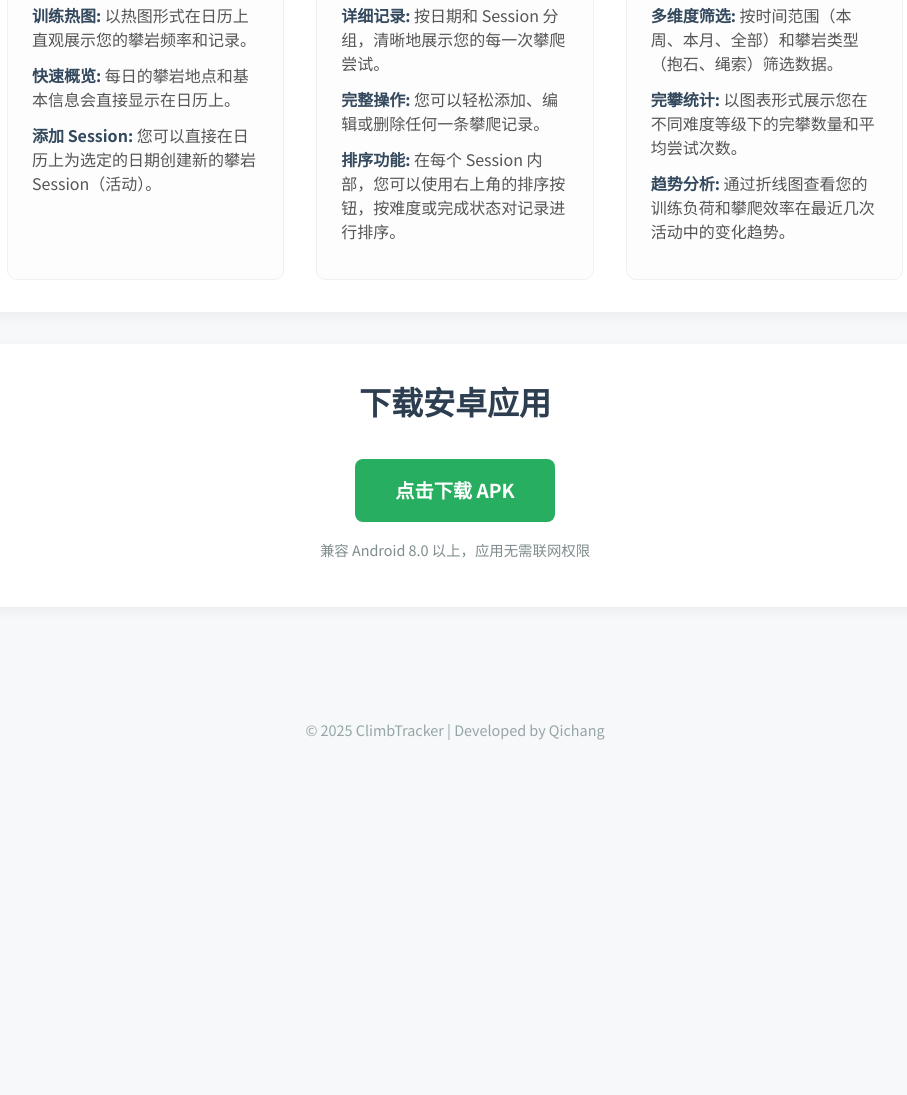
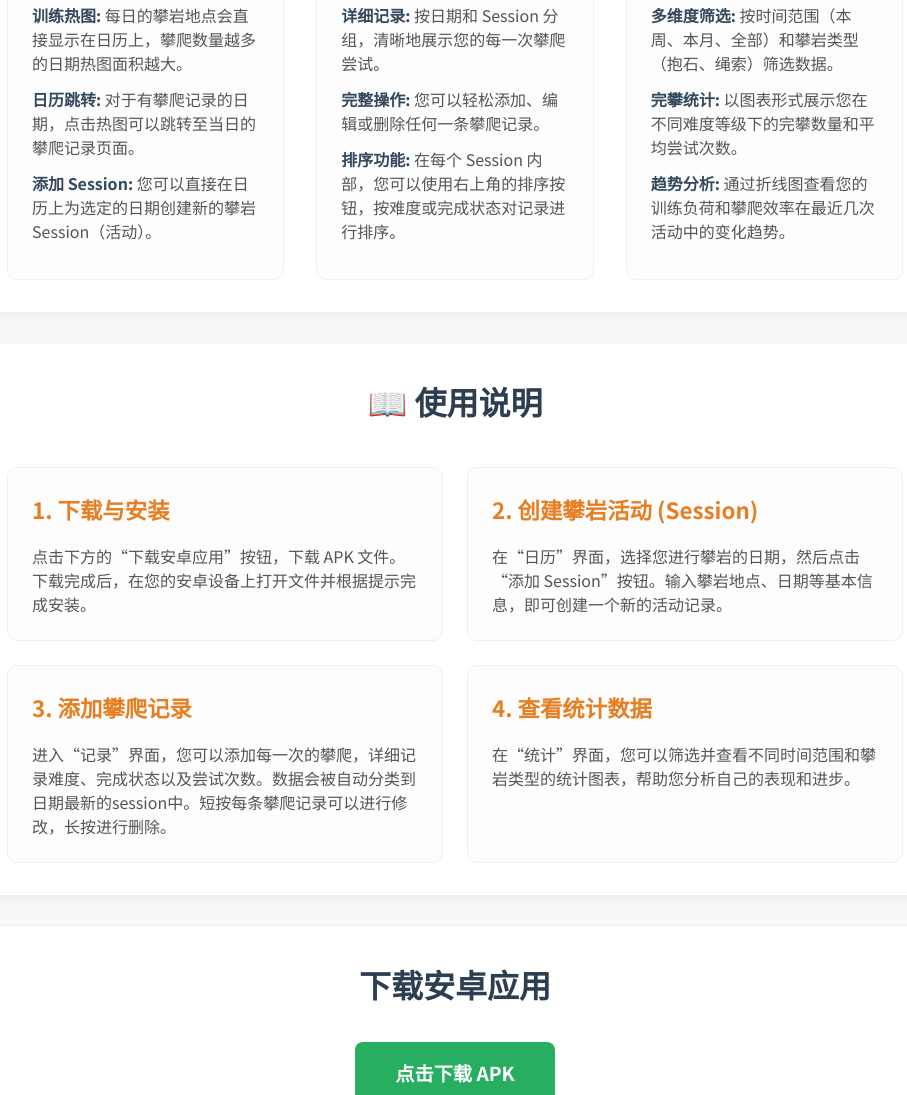
Before and after one commit to Qichang-Sun/ClimbTracker-app-website, a plain HTML site: page index.html in a window 1280 px wide. Shown: the part 2102-3197 px from the top of the page, without its empty margins (185-1092 px from the left). Before the commit the page ends 2889 px from the top, so only its background shows below. Drawn offline with Linux system fonts and the light colour scheme.

Commit message:
Add instructions section for the website

```diff
--- a/index.html
+++ b/index.html
@@ -56,8 +56,8 @@
         <div class="feature-item">
           <h3>📅 日历视图</h3>
           <ul>
-            <li><strong>训练热图:</strong> 以热图形式在日历上直观展示您的攀岩频率和记录。</li>
-            <li><strong>快速概览:</strong> 每日的攀岩地点和基本信息会直接显示在日历上。</li>
+            <li><strong>训练热图:</strong> 每日的攀岩地点会直接显示在日历上，攀爬数量越多的日期热图面积越大。</li>
+            <li><strong>日历跳转:</strong> 对于有攀爬记录的日期，点击热图可以跳转至当日的攀爬记录页面。</li>
             <li><strong>添加 Session:</strong> 您可以直接在日历上为选定的日期创建新的攀岩 Session（活动）。</li>
           </ul>
         </div>
@@ -76,6 +76,28 @@
             <li><strong>完攀统计:</strong> 以图表形式展示您在不同难度等级下的完攀数量和平均尝试次数。</li>
             <li><strong>趋势分析:</strong> 通过折线图查看您的训练负荷和攀爬效率在最近几次活动中的变化趋势。</li>
           </ul>
+        </div>
+      </div>
+    </section>
+
+    <section class="instructions">
+      <h2>📖 使用说明</h2>
+      <div class="instruction-list">
+        <div class="instruction-item">
+          <h3>1. 下载与安装</h3>
+          <p>点击下方的“下载安卓应用”按钮，下载 APK 文件。下载完成后，在您的安卓设备上打开文件并根据提示完成安装。</p>
+        </div>
+        <div class="instruction-item">
+          <h3>2. 创建攀岩活动 (Session)</h3>
+          <p>在“日历”界面，选择您进行攀岩的日期，然后点击“添加 Session”按钮。输入攀岩地点、日期等基本信息，即可创建一个新的活动记录。</p>
+        </div>
+        <div class="instruction-item">
+          <h3>3. 添加攀爬记录</h3>
+          <p>进入“记录”界面，您可以添加每一次的攀爬，详细记录难度、完成状态以及尝试次数。数据会被自动分类到日期最新的session中。短按每条攀爬记录可以进行修改，长按进行删除。</p>
+        </div>
+        <div class="instruction-item">
+          <h3>4. 查看统计数据</h3>
+          <p>在“统计”界面，您可以筛选并查看不同时间范围和攀岩类型的统计图表，帮助您分析自己的表现和进步。</p>
         </div>
       </div>
     </section>
--- a/styles.css
+++ b/styles.css
@@ -163,6 +163,46 @@ section h2 {
   font-weight: 700;
 }
 
+/* Instructions Section */
+.instructions h2 {
+  font-size: 2rem;
+  text-align: center;
+  margin-bottom: 2.5rem;
+}
+
+.instruction-list {
+  display: grid;
+  grid-template-columns: 1fr;
+  gap: 1.5rem;
+}
+
+@media (min-width: 768px) {
+  .instruction-list {
+    grid-template-columns: repeat(2, 1fr);
+  }
+}
+
+.instruction-item {
+  background-color: #fdfdfd;
+  padding: 1.5rem;
+  border-radius: 10px;
+  border: 1px solid #f0f0f0;
+}
+
+.instruction-item h3 {
+  font-size: 1.4rem;
+  color: #e67e22;
+  margin-top: 0;
+  margin-bottom: 1rem;
+}
+
+.instruction-item p {
+  font-size: 1rem;
+  line-height: 1.5;
+  color: #555;
+  margin: 0;
+}
+
 /* Download Section */
 .download {
   text-align: center;
```
